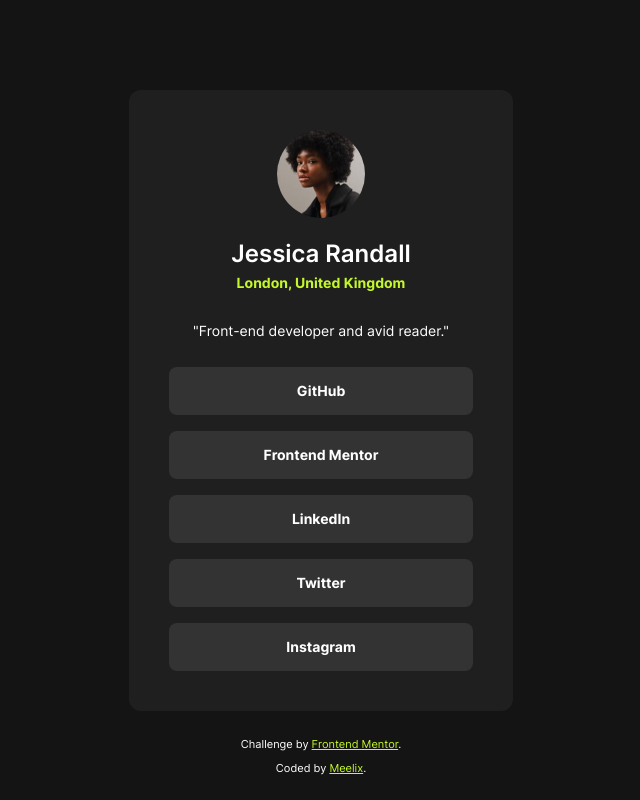
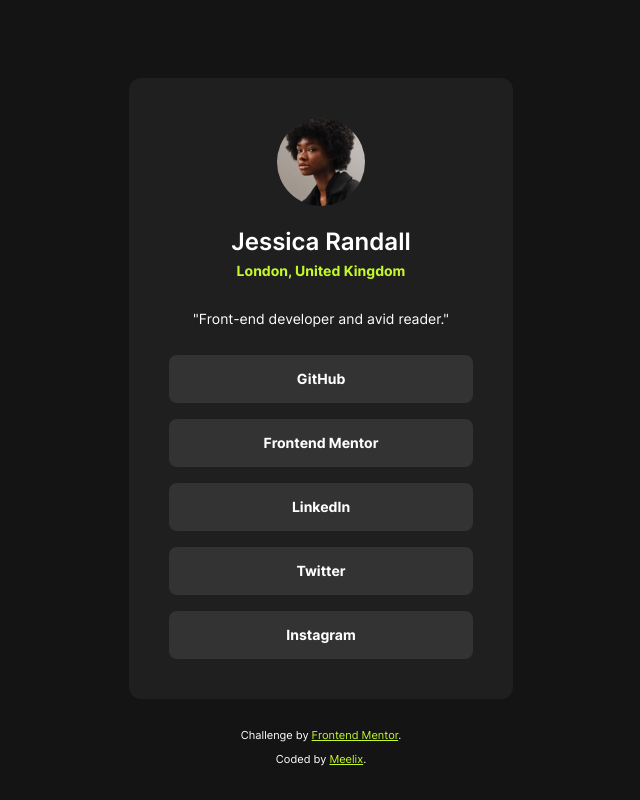
Before and after one commit to meelix/frontendmentor-social-links, a plain HTML site: page index.html in a window 1280 px wide. Shown: the whole page, without its empty margins (319-959 px from the left). Drawn offline with Linux system fonts and the light colour scheme.

Commit message:
fix footer positioning

```diff
--- a/style.css
+++ b/style.css
@@ -27,11 +27,12 @@ img {
 
 body {
   display: grid;
-  height: 100svh;
-  padding: 24px;
+  min-height: 100svh;
+  padding: clamp(24px, 13.5vh, 72px) 24px 24px;
   margin: 0;
   place-items: center;
   text-align: center;
+  align-content: center;
 
   color: #fff;
   background: var(--black);
@@ -113,7 +114,7 @@ nav a {
 
 footer {
   font-size: 11px;
-  position: absolute;
+  padding-top: 24px;
   bottom: 20px;
 
   & a {
```
